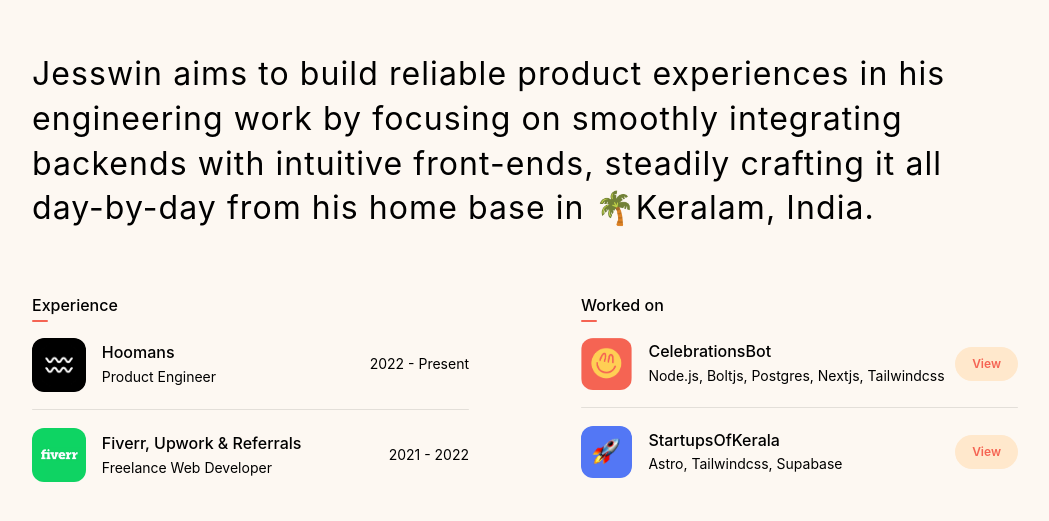
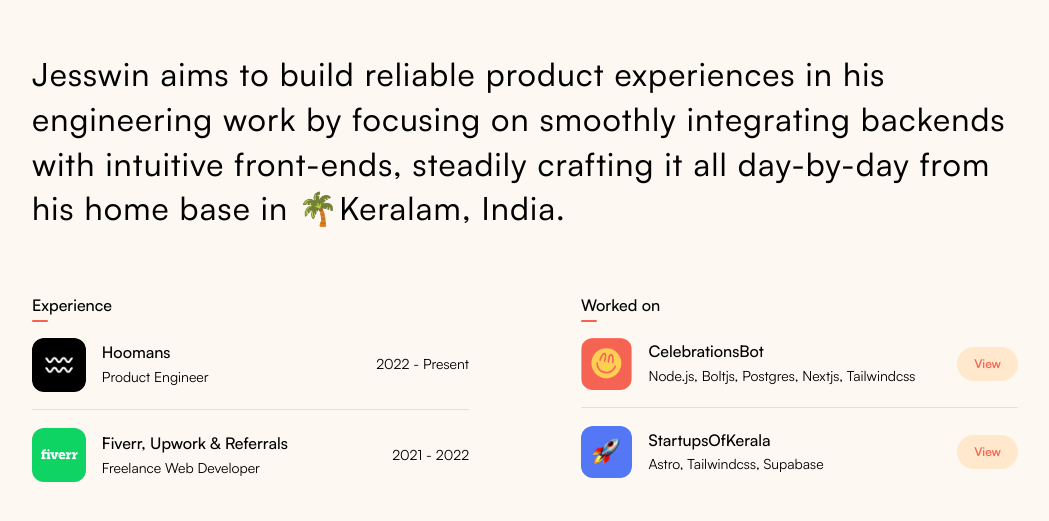
Before and after one commit to lemokami/alt-v1, an Astro site: page / in a window 1280 px wide. Shown: the part 133-654 px from the top of the page, without its empty margins (115-1164 px from the left). Built offline with nearby package versions, Linux system fonts and the light colour scheme; Astro itself is replaced by a stand-in of ours.

Commit message:
refactor: update font files and styles in BaseLayout

```diff
--- a/src/layouts/BaseLayout.astro
+++ b/src/layouts/BaseLayout.astro
@@ -83,7 +83,17 @@
 <style is:global>
   @font-face {
     font-family: 'Satoshi';
-    src: url('/fonts/Satoshi-Variable.ttf') format('ttf');
+    src:
+      url('/fonts/Satoshi-Variable.woff2') format('woff2'),
+      url('/fonts/Satoshi-Variable.woff') format('woff'),
+      url('/fonts/Satoshi-Variable.ttf') format('truetype');
+    font-weight: 300 900;
     font-display: swap;
+    font-style: normal;
+  }
+
+  body {
+    font-family: 'Satoshi', sans-serif;
+    font-weight: 500;
   }
 </style>
```
Also changed, not shown: public/fonts/Satoshi-Variable.woff, public/fonts/Satoshi-Variable.woff2 (added).
